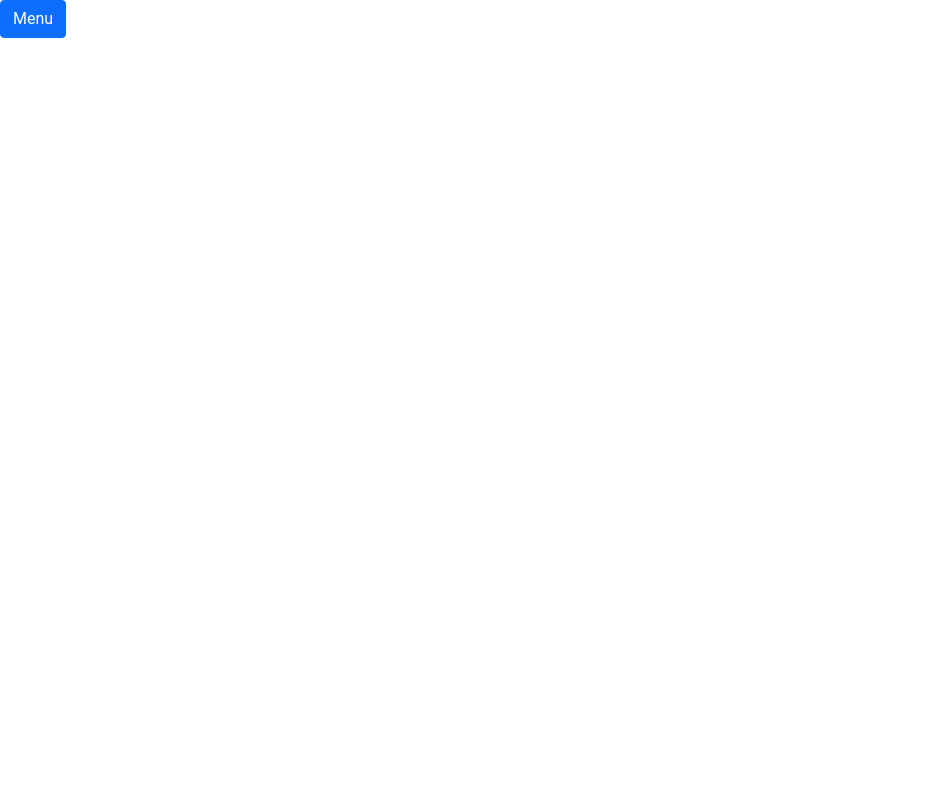
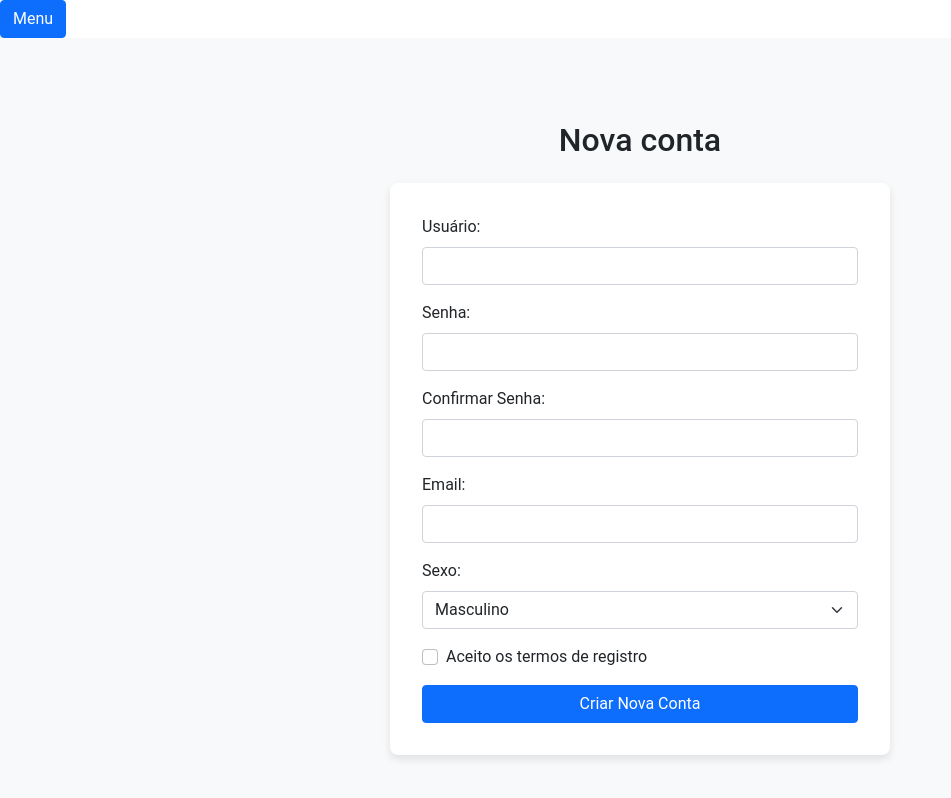
Before and after one commit to ArturllVale/bun-app, a React (Vite) app: page /register in a window 1280 px wide. Before the commit this address had no page. Shown: the top 798 px of the page, without its empty margins (0-951 px from the left). Built offline with nearby package versions, Linux system fonts and the light colour scheme.

Commit message:
adicionar rota de registro e implementar validação de formulário

```diff
--- a/src/components/Menu.tsx
+++ b/src/components/Menu.tsx
@@ -63,7 +63,7 @@ const Menu: React.FC = () => {
           ) : (
             <>
               <a className="nav-link" href="/login">Login</a>
-              <a className="nav-link" href="/nova-conta">Nova Conta</a>
+              <a className="nav-link" href="/register">Nova Conta</a>
             </>
           )}
         </div>
--- a/src/main.tsx
+++ b/src/main.tsx
@@ -4,6 +4,7 @@ import Account from './pages/Account';
 import App from './App';
 import { createRoot } from 'react-dom/client';
 import Menu from './components/Menu';
+import Register from './pages/Register';
 
 // Selecione o elemento raiz do seu aplicativo
 const container = document.getElementById('root');
@@ -13,11 +14,12 @@ if (container) {
   const root = createRoot(container);
   root.render(
     <Router>
-      <Menu items={[]} />
+      <Menu />
       <Routes>
         <Route path="/" element={<App />} />
         <Route path="/login" element={<Login />} />
         <Route path="/account" element={<Account />} />
+        <Route path='/register' element={<Register />} />
       </Routes>
     </Router>
   );
--- a/src/pages/Account.tsx
+++ b/src/pages/Account.tsx
@@ -38,7 +38,7 @@ const Account: React.FC = () => {
   }
 
   return (
-    <div>
+    <div className='container'>
       <h2>Minha Conta</h2>
       <p>Bem-vindo, {user?.userid}!</p>
       <LogoutButton />
--- a/src/pages/Login.tsx
+++ b/src/pages/Login.tsx
@@ -1,7 +1,6 @@
 /* eslint-disable @typescript-eslint/no-unused-vars */
 import React, { useState } from 'react';
 import axios from 'axios';
-import '../style/style.css'; // Importa o arquivo CSS
 
 const Login: React.FC = () => {
   const [userid, setUserid] = useState('');
--- /dev/null
+++ b/src/pages/Register.tsx
@@ -0,0 +1,140 @@
+/* eslint-disable @typescript-eslint/no-unused-vars */
+import React, { useState } from 'react';
+import { useNavigate } from 'react-router-dom';
+
+const Register: React.FC = () => {
+  const [userid, setUserid] = useState('');
+  const [password, setPassword] = useState('');
+  const [confirmPassword, setConfirmPassword] = useState('');
+  const [email, setEmail] = useState('');
+  const [gender, setGender] = useState('');
+  const [acceptTerms, setAcceptTerms] = useState(false);
+  const [showPopup, setShowPopup] = useState(false);
+  const navigate = useNavigate();
+
+  const handleSubmit = async (e: React.FormEvent) => {
+    e.preventDefault();
+
+    if (password !== confirmPassword) {
+      alert('As senhas não são iguais');
+      return;
+    }
+
+    if (!acceptTerms) {
+      alert('Você deve acessar os termos de registro primeiro!');
+      return;
+    }
+
+    if (password.length < 8 || !/[a-zA-Z]/.test(password) || !/[0-9]/.test(password)) {
+      alert('Password must be at least 8 characters long and include letters and numbers');
+      return;
+    }
+
+    try {
+      const response = await fetch('http://localhost:3000/api/register', {
+        method: 'POST',
+        headers: {
+          'Content-Type': 'application/json',
+        },
+        body: JSON.stringify({
+          userid,
+          user_pass: password,
+          email,
+          sex: gender,
+        }),
+      });
+
+      if (response.ok) {
+        setShowPopup(true);
+        setTimeout(() => {
+          setShowPopup(false);
+          navigate('/login');
+        }, 3000);
+      } else {
+        const data = await response.json();
+        alert(data.error || 'Falha no registro');
+      }
+    } catch (error) {
+      alert('Ocorreu um erro durante o registro');
+    }
+  };
+
+  return (
+    <div className="register-container">
+      <h2 className="text-center mb-4">Nova conta</h2>
+      <form onSubmit={handleSubmit} className="register-form">
+        <div className="mb-3">
+          <label className="form-label">Usuário:</label>
+          <input
+            type="text"
+            className="form-control"
+            value={userid}
+            onChange={(e) => setUserid(e.target.value)}
+            required
+          />
+        </div>
+        <div className="mb-3">
+          <label className="form-label">Senha:</label>
+          <input
+            type="password"
+            className="form-control"
+            value={password}
+            onChange={(e) => setPassword(e.target.value)}
+            required
+          />
+        </div>
+        <div className="mb-3">
+          <label className="form-label">Confirmar Senha:</label>
+          <input
+            type="password"
+            className="form-control"
+            value={confirmPassword}
+            onChange={(e) => setConfirmPassword(e.target.value)}
+            required
+          />
+        </div>
+        <div className="mb-3">
+          <label className="form-label">Email:</label>
+          <input
+            type="email"
+            className="form-control"
+            value={email}
+            onChange={(e) => setEmail(e.target.value)}
+            required
+          />
+        </div>
+        <div className="mb-3">
+          <label className="form-label">Sexo:</label>
+          <select
+            className="form-select"
+            value={gender}
+            onChange={(e) => setGender(e.target.value)}
+            required
+          >
+            <option value="M">Masculino</option>
+            <option value="F">Feminino</option>
+            <option value="S">Outros</option>
+          </select>
+        </div>
+        <div className="mb-3 form-check">
+          <input
+            type="checkbox"
+            className="form-check-input"
+            checked={acceptTerms}
+            onChange={(e) => setAcceptTerms(e.target.checked)}
+            required
+          />
+          <label className="form-check-label">Aceito os termos de registro</label>
+        </div>
+        <button type="submit" className="btn btn-primary w-100">Criar Nova Conta</button>
+      </form>
+      {showPopup && (
+        <div className="popup">
+          <p>Registro bem-sucedido! Redirecionando para o login...</p>
+        </div>
+      )}
+    </div>
+  );
+};
+
+export default Register;
--- a/src/style/style.css
+++ b/src/style/style.css
@@ -20,7 +20,7 @@ html, body {
   justify-content: center;
   align-items: center;
   width: 100%;
-  height: 100vh;
+  height: 90vh;
 }
 
 .login-box {
@@ -30,7 +30,7 @@ html, body {
   box-shadow: 0 4px 8px rgba(0, 0, 0, 0.1);
   width: 300px;
   text-align: center;
-  height: 360px;
+  height: auto;
 }
 
 .login-box h2 {
@@ -103,3 +103,40 @@ html, body {
   font-size: 1.25rem;
   font-weight: bold;
 }
+
+.register-container {
+  display: flex;
+  flex-direction: column;
+  align-items: center;
+  justify-content: center;
+  height: 100vh;
+  background-color: #f8f9fa;
+}
+
+.register-form {
+  background-color: #fff;
+  padding: 2rem;
+  border-radius: 8px;
+  box-shadow: 0 4px 8px rgba(0, 0, 0, 0.1);
+  width: 100%;
+  max-width: 500px;
+}
+
+.popup {
+  position: fixed;
+  top: 20px;
+  right: 20px;
+  background-color: #28a745;
+  color: #fff;
+  padding: 1rem;
+  border-radius: 8px;
+  box-shadow: 0 4px 8px rgba(0, 0, 0, 0.1);
+  animation: fadeInOut 3s ease-in-out;
+}
+
+@keyframes fadeInOut {
+  0% { opacity: 0; }
+  10% { opacity: 1; }
+  90% { opacity: 1; }
+  100% { opacity: 0; }
+}
```
Also changed, not shown: 1 other file (tests, documents, lock files or other folders).
